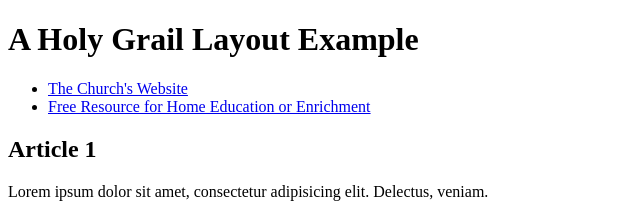
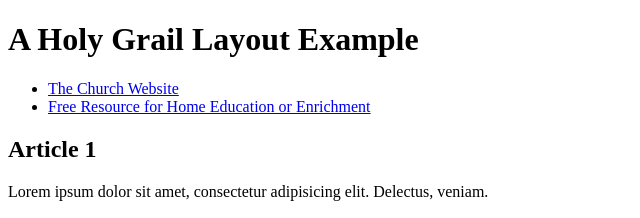
Before and after one commit to k-griffeththomas/wdd130, a plain HTML site: page week02/holygrail.html in a window 1280 px wide. Shown: the top 218 px of the page, 0-640 px from the left. Drawn offline with Linux system fonts and the light colour scheme.

Commit message:
holy grail week 2 change 2nd try with holygrail.html instead

```diff
--- a/week02/holygrail.html
+++ b/week02/holygrail.html
@@ -13,7 +13,7 @@
   </header>
   <nav>
     <ul>
-      <li><a href="https://www.churchofjesuschrist.org/?lang=eng">The Church's Website</a></li>
+      <li><a href="https://www.churchofjesuschrist.org/?lang=eng">The Church Website</a></li>
       <li><a href="https://amblesideonline.org/">Free Resource for Home Education or Enrichment</a> </li>
     </ul>
   </nav>
```
